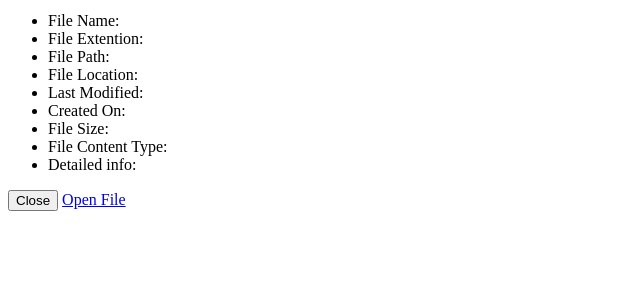
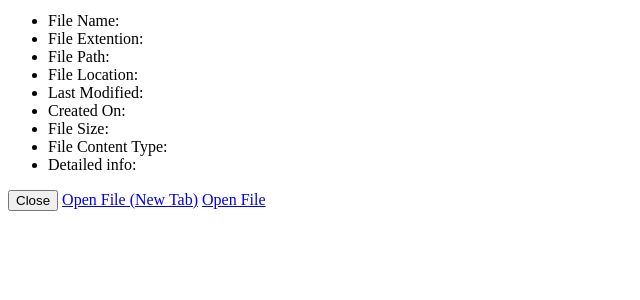
Before and after one commit to sqz269/fileshare-flask, a Flask app: page / in a window 1280 px wide. Shown: the part 263-563 px from the top of the page, without its empty margins (0-640 px from the left). Run offline with Flask 2, Linux system fonts and the light colour scheme.

Commit message:
Added open new tab in view file details

```diff
--- a/static/Assets/Index/js/indexJS.js
+++ b/static/Assets/Index/js/indexJS.js
@@ -78,8 +78,9 @@
     $("#detailedInfoData").html(info.full_detail);
     // Replace Open file url
     $("#openFile").attr("href", info.location);
+    $("#openFileNewtab").attr("href", info.location)
     // Show modal
-    $("#fileInfoModal").modal()
+    $("#fileInfoModal").modal();
 }
 
 function getFileInfo(fileName) {
--- a/templates/index.html
+++ b/templates/index.html
@@ -132,6 +132,7 @@
                     </div>
                     <div class="modal-footer">
                         <button type="button" class="btn btn-secondary" data-dismiss="modal">Close</button>
+                        <a href="#" class="btn btn-default" target="_blank" id="openFileNewtab">Open File (New Tab)</a>
                         <a href="#" class="btn btn-default" id="openFile">Open File</a>
                     </div>
                 </div>
```
